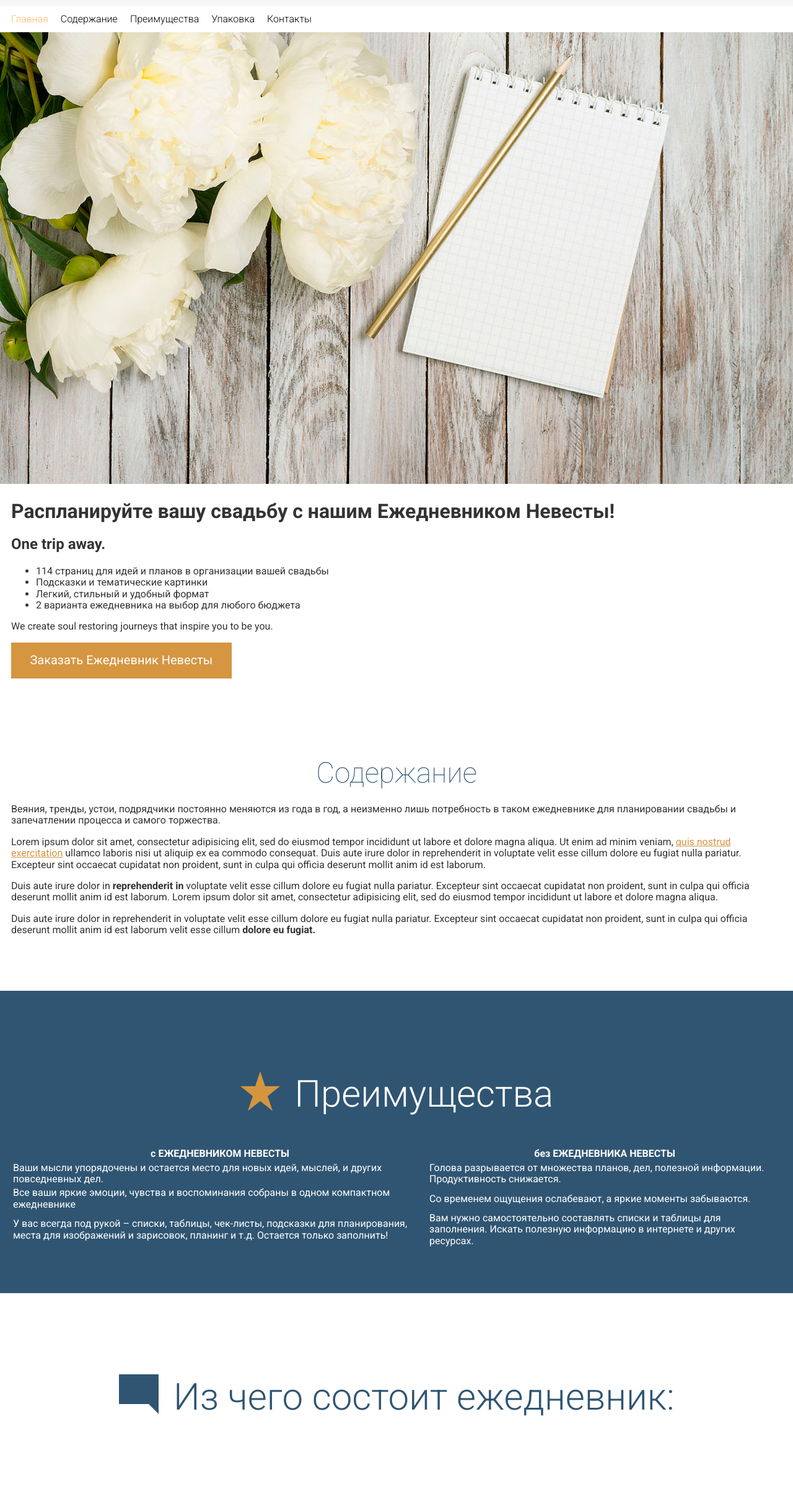
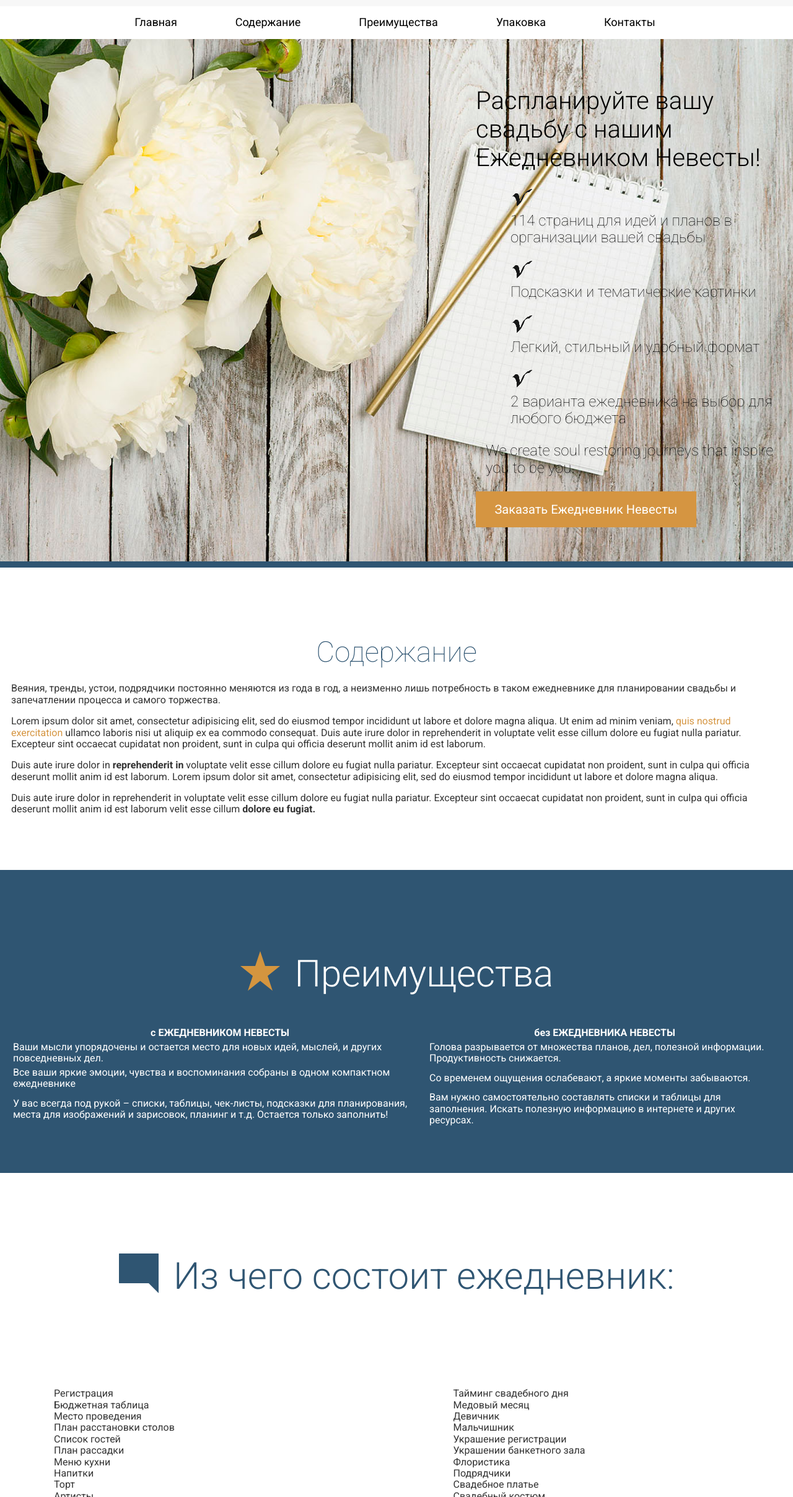
Before and after one commit to elenamargayova/plannerforyou, a website: page app/index.html in a window 1280 px wide. Shown: the part 73-2489 px from the top of the page at 62% size. Drawn offline with Linux system fonts and the light colour scheme.

Commit message:
worked with large-hero styles

```diff
--- a/app/assets/styles/base/_global.css
+++ b/app/assets/styles/base/_global.css
@@ -10,7 +10,11 @@ img{
 *{
   box-sizing: border-box;
 }
+li{
+  list-style: none;
+}
 
 a{
   color:$mainOrange;
+  text-decoration: none;
 }
--- a/app/assets/styles/modules/_large-hero.css
+++ b/app/assets/styles/modules/_large-hero.css
@@ -1,6 +1,7 @@
 .large-hero{
   border-bottom: 10px solid $mainBlue;
   position:relative;
+  padding-top: 125px;
 
 &__image{
   display: block;
@@ -9,25 +10,29 @@
 &__text-content{
   padding-top:88px;
   position:absolute;
-  top:50%;
-  transform:translateY(-50%);
-  left:0;
-  width:100%;
-  text-align: center;
+  /*top:50%;
+  transform:translateY(-50%);*/
+  right:0;
+  width:40%;
+  text-align: left;
 
 @mixin atMedium{
-  padding-top:60px;
+    position: absolute;
+    top: 125px;
+    right: 0;
+    width: 40%;
+    text-align: left;
 }
 
 }
 &__title{
   font-weight:300;
-  color: $mainBlue;
+  color: #000;
   margin:0;
   font-size: 2.4rem;
 
 @mixin atSmall{
-  font-size:4.8rem;
+  font-size:2.5rem;
 }
 
 }
@@ -43,16 +48,21 @@
 
 }
 &__description{
-  color:#fff;
+  text-align: left;
+  color:#000;
   font-size: 1.1rem;
   font-weight: 100;
   text-shadow:2px 2px 0 rgba(0,0,0,.1);
   max-width:30rem;
   margin-left:auto;
   margin-right:auto;
-
+{
+  li{
+    margin-bottom: 20px;
+  }
+}
 @mixin atSmall{
-  font-size: 1.875rem;
+  font-size: 1.5rem;
 }
 
 }
--- a/app/assets/styles/modules/_site-header.css
+++ b/app/assets/styles/modules/_site-header.css
@@ -136,6 +136,33 @@
       padding-top: 0;
       transform: scale(1);
     }
+    .list li{
+    display: inline-block;
+      list-style: none;
+      display: inline-block;
+      padding-right:7px;
+      a{
+        font-size: 18px;
+        color:#000;
+      }
+      @mixin atMedium{
+        padding-right: 45px;
+      }
+
+      @mixin atLarge{
+        padding-right: 90px;
+      }
+    }
+    li:last-child{
+      padding-right: 0;
+      @mixin atMedium{
+        padding-right: 45px;
+      }
+
+    }
+
+
+
     &--is-visible {
       opacity: 1;
       z-index: 1;
--- a/app/assets/styles/styles.css
+++ b/app/assets/styles/styles.css
@@ -2,6 +2,7 @@
 @import "base/_variables";
 @import "base/_mixins";
 @import "base/_global";
+@import "modules/_large-hero";
 @import "modules/_btn";
 @import "modules/_wrapper";
 @import "modules/_page-section";
@@ -9,9 +10,12 @@
 @import "modules/_row";
 @import "modules/_generic-content-container";
 @import "modules/_section-title";
+@import "modules/_feature-item";
+@import "modules/_testimonial";
 @import "modules/_sprite";
 @import "modules/_site-footer";
 @import "modules/_site-header";
 @import "modules/_primary-nav";
+@import "modules/_reveal-item";
 @import "modules/_modal";
 @import "modules/_social-icons";
--- a/app/index.html
+++ b/app/index.html
@@ -34,8 +34,7 @@
     </div>
     <div class="wrapper wrapper--bg-White">
       <div class="site-header__menu-content ">
-        <nav class="primary-nav primary-nav--pull-left">
-          <ul>
+          <ul class="list">
             <li><a href="#our-beginning" id="our-beginning-link">Главная</a></li>
             <li><a href="#features" id="features-link">Содержание</a></li>
             <li><a href="#testimonials" id="testimonials-link">Преимущества</a></li>
@@ -43,7 +42,6 @@
             <li><a href="#testimonials" id="testimonials-link">Контакты</a></li>
             <!--<div class="primary-nav--contacts"></div>-->
           </ul>
-        </nav>
       </div>
     </div>
   </header>
@@ -56,18 +54,15 @@
       <img srcset="assets/images/peonies-notepad--smaller.jpg 640w, assets/images/peonies-notepad--smaller-hi-dpi.jpg 1280w" alt="Peonies and notepad" class="large-hero__image">
     </picture>
     <div class="large-hero__text-content">
-      <div class="wrapper">
-        <h1 class="large-hero__title">Распланируйте вашу свадьбу с нашим Ежедневником Невесты! </h1>
-        <h2 class="large-hero__subtitle">One trip away.</h2>
-        <ul>
-          <li>114 страниц для идей и планов в организации вашей свадьбы</li>
-          <li>Подсказки и тематические картинки</li>
-          <li>Легкий, стильный и удобный формат</li>
-          <li>2 варианта ежедневника на выбор для любого бюджета</li>
+        <h2 class="large-hero__title">Распланируйте вашу свадьбу с нашим Ежедневником Невесты! </h2>
+        <ul class="large-hero__description">
+          <img src="assets/images/checker12.png"><li>114 страниц для идей и планов в организации вашей свадьбы</li>
+          <img src="assets/images/checker12.png"><li>Подсказки и тематические картинки</li>
+          <img src="assets/images/checker12.png"><li>Легкий, стильный и удобный формат</li>
+          <img src="assets/images/checker12.png"><li>2 варианта ежедневника на выбор для любого бюджета</li>
         </ul>
         <p class="large-hero__description">We create soul restoring journeys that inspire you to be you.</p>
         <p><a href="#" class="btn btn--orange btn--large open-modal">Заказать Ежедневник Невесты</a></p>
-      </div>
     </div>
   </div>
 
--- a/app/temp/styles/styles.css
+++ b/app/temp/styles/styles.css
@@ -465,9 +465,103 @@ img{
           box-sizing: border-box;
 }
 
+li{
+  list-style: none;
+}
+
 a{
   color:#d59541;
-}
+  text-decoration: none;
+}
+
+.large-hero{
+  border-bottom: 10px solid #2f5572;
+  position:relative;
+  padding-top: 125px;
+}
+
+.large-hero__image{
+  display: block;
+}
+
+.large-hero__text-content{
+  padding-top:88px;
+  position:absolute;
+  /*top:50%;
+  transform:translateY(-50%);*/
+  right:0;
+  width:40%;
+  text-align: left;
+
+}
+
+@media (min-width:800px){
+
+.large-hero__text-content{
+    position: absolute;
+    top: 125px;
+    right: 0;
+    width: 40%;
+    text-align: left
+
+}
+  }
+
+.large-hero__title{
+  font-weight:300;
+  color: #000;
+  margin:0;
+  font-size: 2.4rem;
+
+}
+
+@media (min-width:530px){
+
+.large-hero__title{
+  font-size:2.5rem
+
+}
+  }
+
+.large-hero__subtitle{
+  font-weight: 300;
+  color: #2f5572;
+  font-size: 1.5rem;
+  margin:0;
+
+}
+
+@media (min-width:530px){
+
+.large-hero__subtitle{
+  font-size: 2.9rem
+
+}
+  }
+
+.large-hero__description{
+  text-align: left;
+  color:#000;
+  font-size: 1.1rem;
+  font-weight: 100;
+  text-shadow:2px 2px 0 rgba(0,0,0,.1);
+  max-width:30rem;
+  margin-left:auto;
+  margin-right:auto;
+
+}
+
+.large-hero__description li{
+    margin-bottom: 20px;
+  }
+
+@media (min-width:530px){
+
+.large-hero__description{
+  font-size: 1.5rem
+
+}
+  }
 
 .btn{
   /*background-color: $mainBlue;*/
@@ -862,6 +956,93 @@ a{
     margin-bottom:0;
     display:inline-block
 }
+  }
+
+.feature-item {
+  position: relative;
+  padding-bottom: 2.5rem;
+}
+
+@media (min-width:530px){
+
+.feature-item {
+    padding-left: 94px
+}
+  }
+
+.feature-item__icon {
+    display: block;
+    margin: 0 auto;
+  }
+
+@media (min-width:530px){
+
+.feature-item__icon {
+      position: absolute;
+      left: 0
+  }
+  }
+
+.feature-item__title {
+    font-size: 1.6rem;
+    font-weight: 300;
+    margin-top: .7em;
+    margin-bottom: .8rem;
+    text-align: center;
+  }
+
+@media (min-width:530px){
+
+.feature-item__title {
+      text-align:left;
+      margin-top: 1em;
+      font-size: 1.875rem
+  }
+  }
+
+.testimonial {
+  background-color: rgba(255, 255, 255, .8);
+  padding: 0 1.8125rem 1px 18px;
+  margin-bottom: 98px;
+}
+
+@media (min-width:1010px){
+
+.testimonial {
+    margin-bottom: 0;
+    padding: 0 1.8125rem 1px 1.8125rem
+}
+  }
+
+.testimonial--last{
+  margin-bottom: 0;
+}
+
+.testimonial__photo {
+    border-radius: 80px;
+    overflow: hidden;
+    width: 160px;
+    height: 160px;
+    margin: 0 auto -80px auto;
+    position: relative;
+    top: -80px;
+    border: 6px solid rgba(255, 255, 255, .8);
+  }
+
+.testimonial__title {
+    color: #2f5572;
+    text-align: center;
+    font-size: 1.5rem;
+    font-weight: 500;
+    margin: 0;
+  }
+
+.testimonial__subtitle {
+    color: #d59541;
+    text-align: center;
+    font-weight: 400;
+    font-size: 0.9375rem;
+    margin: .25rem 0 1rem 0;
   }
 
 /*Do not edit modules/_sprite directly as it generated automatically by Gulp.
@@ -1186,6 +1367,45 @@ Instead edit gulp/templates/sprite*/
   }
   }
 
+.site-header__menu-content .list li{
+    display: inline-block;
+      list-style: none;
+      display: inline-block;
+      padding-right:7px;
+    }
+
+.site-header__menu-content .list li a{
+        font-size: 18px;
+        color:#000;
+      }
+
+@media (min-width:800px){
+
+.site-header__menu-content .list li{
+        padding-right: 45px
+    }
+  }
+
+@media (min-width:1010px){
+
+.site-header__menu-content .list li{
+        padding-right: 90px
+    }
+  }
+
+.site-header__menu-content li:last-child{
+      padding-right: 0;
+
+    }
+
+@media (min-width:800px){
+
+.site-header__menu-content li:last-child{
+        padding-right: 45px
+
+    }
+  }
+
 .site-header__menu-content--is-visible {
       opacity: 1;
       z-index: 1;
@@ -1322,6 +1542,20 @@ padding-top: 10px;
       .primary-nav a.is-current-link{
         color:#fabb69;
       }
+  }
+
+.reveal-item {
+  opacity: 0;
+  -webkit-transition: all 1.5s ease-out;
+  transition: all 1.5s ease-out;
+  -webkit-transform: scale(1.15);
+          transform: scale(1.15);
+}
+
+.reveal-item--is-visible {
+    opacity: 1;
+    -webkit-transform: scale(1);
+            transform: scale(1);
   }
 
 .modal {
```
Also changed, not shown: app/assets/images/checker12.png (added), 8 other files.
